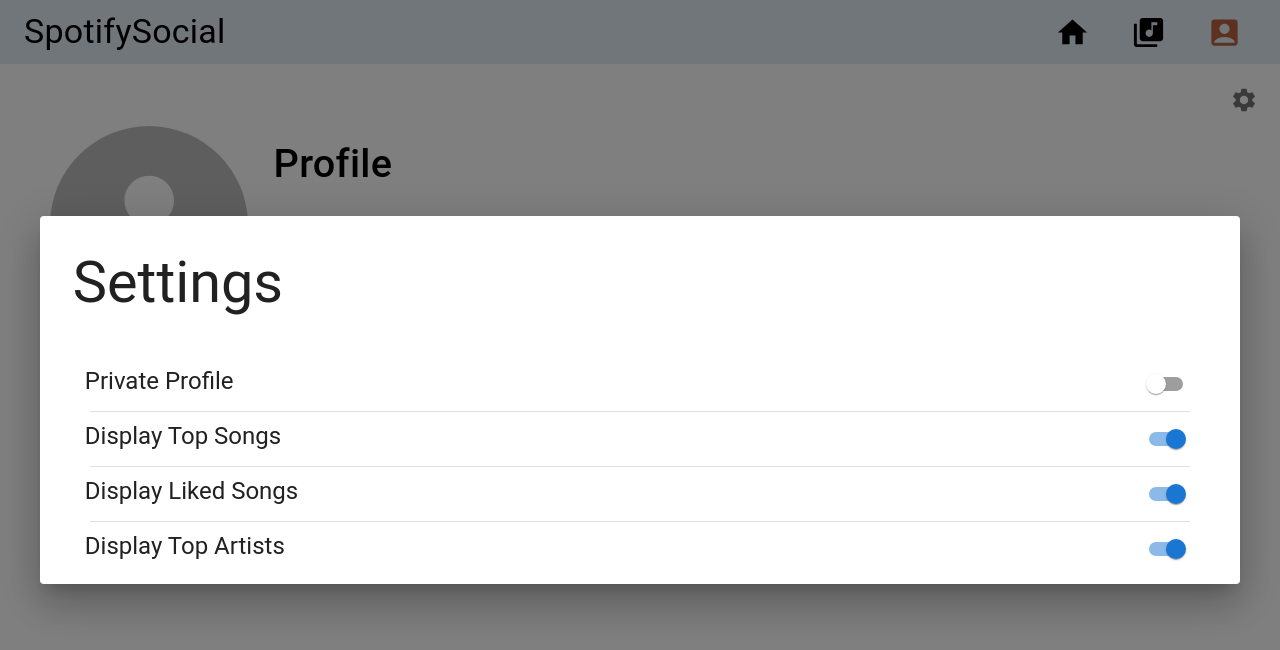
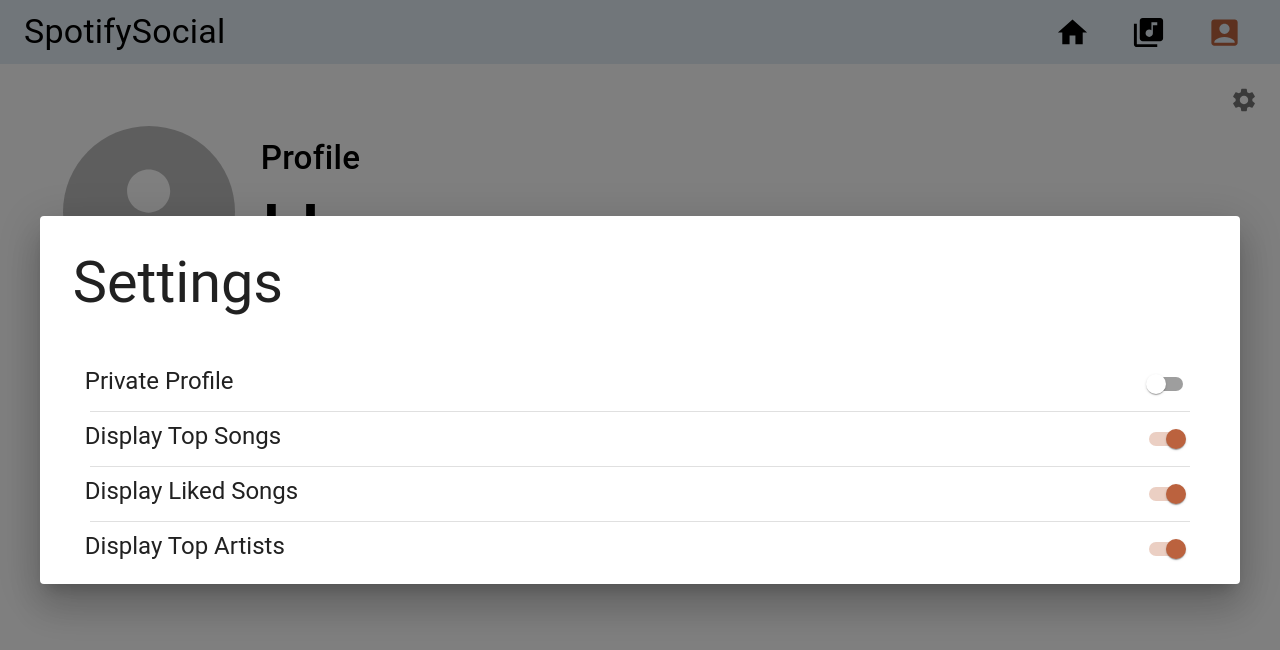
Before and after one commit to jrp9pte/ForgeSpotifyClone, a React (Create React App) app in the folder frontend/: page /profile in a window 1280 px wide. Both pictures are taken after a click on the button "settings". Shown: the top 650 px of the page. Built offline with nearby package versions, Linux system fonts and the light colour scheme.

Commit message:
readibility

```diff
--- a/frontend/src/Components/Profile/Profile.jsx
+++ b/frontend/src/Components/Profile/Profile.jsx
@@ -1,8 +1,9 @@
 import { useReducer } from "react";
 import "./profile.css";
-import { Stack, Box, IconButton, Avatar, Typography } from "@mui/material";
+import { Stack, IconButton } from "@mui/material";
 import SettingsIcon from "@mui/icons-material/Settings";
 import Settings from "./Settings";
+import UserNameAndAvatar from "./UserNameAndAvatar";
 
 function Profile() {
 	const initialState = {showSettings: false, isPrivate: false, showTopSongs: true, showLikedSongs: true, showTopArtists: true}
@@ -26,8 +27,7 @@
 
 	return (
 		<>
-			<Stack direction="row" alignItems="flex-end">
-				<Box sx={{ flexGrow: 1 }} />
+			<Stack direction="row" justifyContent="flex-end">
 				<IconButton
 					id="settingsButton"
 					aria-label="settings"
@@ -37,21 +37,7 @@
 					<SettingsIcon fontSize="inherit" />
 				</IconButton>
 			</Stack>
-			<Stack direction="row">
-				<Avatar id="userAvatar" />
-				<Stack
-					direction="column"
-					justifyContent="center"
-					alignItems="start"
-				>
-					<Typography id="profileLabel" variant="h6">
-						Profile
-					</Typography>
-					<Typography id="usernameLabel" variant="h3">
-						Username
-					</Typography>
-				</Stack>
-			</Stack>
+			<UserNameAndAvatar />
 			<Settings state={state} dispatch={(obj) => dispatch(obj)} />
 		</>
 	);
--- a/frontend/src/Components/Profile/Settings.jsx
+++ b/frontend/src/Components/Profile/Settings.jsx
@@ -6,7 +6,17 @@
 	Switch,
 	Typography,
 	Stack,
-} from "@mui/material";
+} from "@mui/material"
+
+const switchStyle = {
+	borderRadius: 2,
+	"& .MuiSwitch-switchBase.Mui-checked": {
+		color: "#BB623E",
+	},
+	"& .MuiSwitch-switchBase.Mui-checked+.MuiSwitch-track": {
+		backgroundColor: "#D79F88",
+	},
+}
 
 function Settings({ state, dispatch }) {
 	const {
@@ -15,9 +25,9 @@
 		showTopSongs,
 		showLikedSongs,
 		showTopArtists,
-	} = state;
+	} = state
 
-	console.log("showTopSongs", showTopSongs);
+	console.log("showTopSongs", showTopSongs)
 	return (
 		<Dialog
 			onClose={() => dispatch({ type: "toggleShowSettings" })}
@@ -38,6 +48,7 @@
 					>
 						<Typography variant="h5">Private Profile</Typography>
 						<Switch
+							sx={switchStyle}
 							checked={isPrivate}
 							onChange={() =>
 								dispatch({ type: "toggleIsPrivate" })
@@ -55,6 +66,7 @@
 					>
 						<Typography variant="h5">Display Top Songs</Typography>
 						<Switch
+							sx={switchStyle}
 							checked={showTopSongs}
 							onChange={() =>
 								dispatch({ type: "toggleShowTopSongs" })
@@ -74,6 +86,7 @@
 							Display Liked Songs
 						</Typography>
 						<Switch
+							sx={switchStyle}
 							checked={showLikedSongs}
 							onChange={() =>
 								dispatch({ type: "toggleShowLikedSongs" })
@@ -93,6 +106,7 @@
 							Display Top Artists
 						</Typography>
 						<Switch
+							sx={switchStyle}
 							checked={showTopArtists}
 							onChange={() =>
 								dispatch({ type: "toggleShowTopArtists" })
@@ -102,7 +116,7 @@
 				</ListItem>
 			</List>
 		</Dialog>
-	);
+	)
 }
 
-export default Settings;
+export default Settings
--- /dev/null
+++ b/frontend/src/Components/Profile/UserNameAndAvatar.jsx
@@ -0,0 +1,23 @@
+import { Stack, Avatar, Typography } from "@mui/material";
+
+function UserNameAndAvatar() {
+	return (
+		<Stack direction="row">
+			<Avatar id="userAvatar" />
+			<Stack
+				direction="column"
+				justifyContent="center"
+				alignItems="start"
+			>
+				<Typography id="profileLabel" variant="h6">
+					Profile
+				</Typography>
+				<Typography id="usernameLabel" variant="h3">
+					Username
+				</Typography>
+			</Stack>
+		</Stack>
+	)
+}
+
+export default UserNameAndAvatar
--- a/frontend/src/Components/Profile/profile.css
+++ b/frontend/src/Components/Profile/profile.css
@@ -4,23 +4,23 @@
 }
 
 #userAvatar {
-    width: calc(70px + 10vw);
-    height: calc(70px + 10vw);
-    margin-left: 50px;
+    width: calc(70px + 8vw);
+    height: calc(70px + 8vw);
+    margin-left: calc(50px + 1vw);
     margin-right: 2vw;
 }
 
 #profileLabel {
-    font-size: calc(14px + 2vw);
+    font-size: calc(14px + 1.5vw);
 
 }
 
 #usernameLabel {
-    font-size: calc(16px + 7vw);
+    font-size: calc(16px + 6vw);
 }
 
 #settingsButton {
-    transition: 0.2s;
+    transition: 0.4s;
 }
 
 #settingsButton:hover {
```
